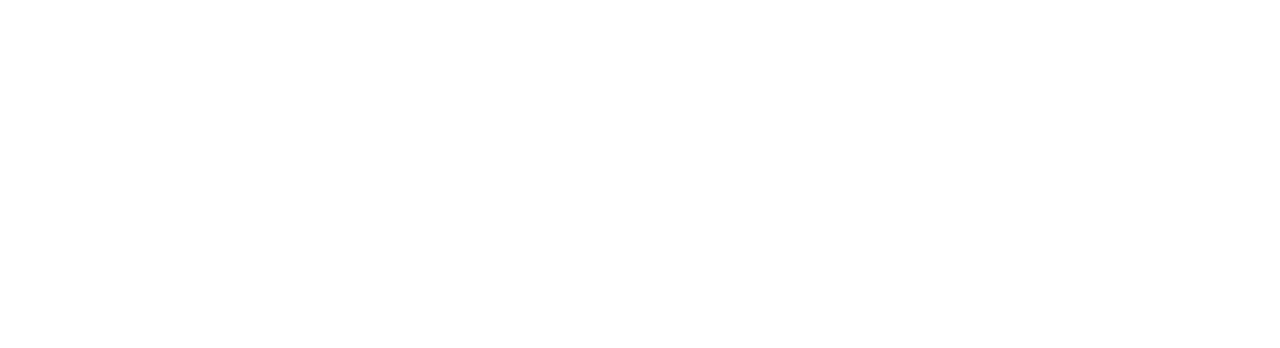
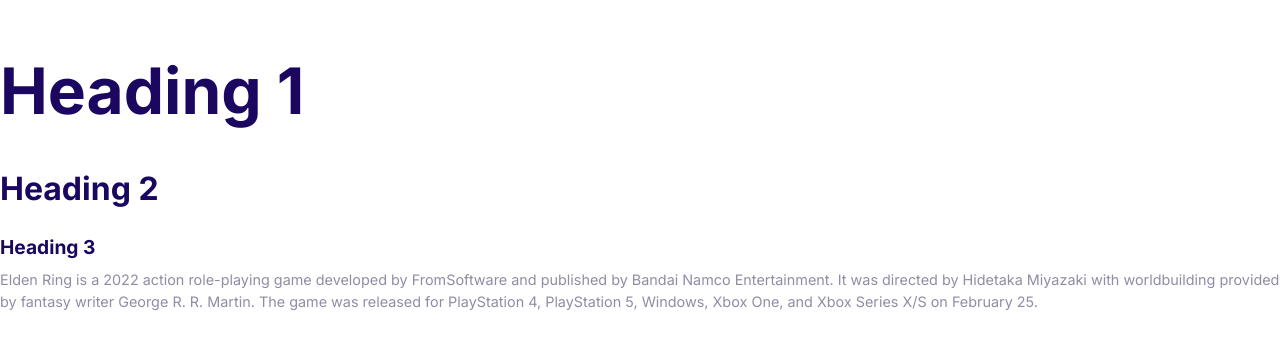
Before and after one commit to ZiXiao-Fan/Moshify-project, a plain HTML site: page index.html in a window 1280 px wide. Drawn offline with Linux system fonts and the light colour scheme.

Commit message:
Define the styles for the fonts.

```diff
--- a/CSS/styles.css
+++ b/CSS/styles.css
@@ -6,3 +6,46 @@
     --color-headings:#1b0760;
     --color-body:#918ca4;
 }
+html{
+    /* 16px * 62,5% = 10px */
+    font-size: 50%;
+}
+body{
+    font-family: Inter, Arial, Helvetica, sans-serif;
+    font-size: 2.4rem;
+    line-height: 1.5;
+    color:var(--color-body);
+}
+
+h1,h2,h3{
+    color:var(--color-headings);
+    margin-bottom: 1rem;
+}
+h1{
+    font-size: 7rem;
+}
+h2{
+    font-size: 4rem;
+}
+h3{
+    font-size: 3rem;
+
+}
+p{
+    margin-top: 0;
+}
+
+@media screen and (min-width: 1024px){
+    body{
+        font-size: 1.8rem;
+    }
+    h1{
+        font-size: 8rem;
+    }
+    h2{
+        font-size:4rem;
+    }
+    h3{
+        font-size: 2.4rem;
+    }
+}
--- a/index.html
+++ b/index.html
@@ -1,12 +1,23 @@
 <!DOCTYPE html>
 <html lang="en">
-<head>
-    <meta charset="UTF-8">
-    <meta http-equiv="X-UA-Compatible" content="IE=edge">
-    <meta name="viewport" content="width=device-width, initial-scale=1.0">
+  <head>
+    <meta charset="UTF-8" />
+    <meta http-equiv="X-UA-Compatible" content="IE=edge" />
+    <meta name="viewport" content="width=device-width, initial-scale=1.0" />
     <title>Document</title>
-</head>
-<body>
-
-</body>
+    <link rel="preconnect" href="https://fonts.googleapis.com" />
+    <link rel="preconnect" href="https://fonts.gstatic.com" crossorigin />
+    <link
+      href="https://fonts.googleapis.com/css2?family=Inter:wght@400;700&display=swap"
+      rel="stylesheet"
+    />
+    <link rel="stylesheet" href="CSS/normalize.css" />
+    <link rel="stylesheet" href="CSS/styles.css" />
+  </head>
+  <body>
+    <h1>Heading 1</h1>
+    <h2>Heading 2</h2>
+    <h3>Heading 3</h3>
+    <p>Elden Ring is a 2022 action role-playing game developed by FromSoftware and published by Bandai Namco Entertainment. It was directed by Hidetaka Miyazaki with worldbuilding provided by fantasy writer George R. R. Martin. The game was released for PlayStation 4, PlayStation 5, Windows, Xbox One, and Xbox Series X/S on February 25.</p>
+  </body>
 </html>
```
